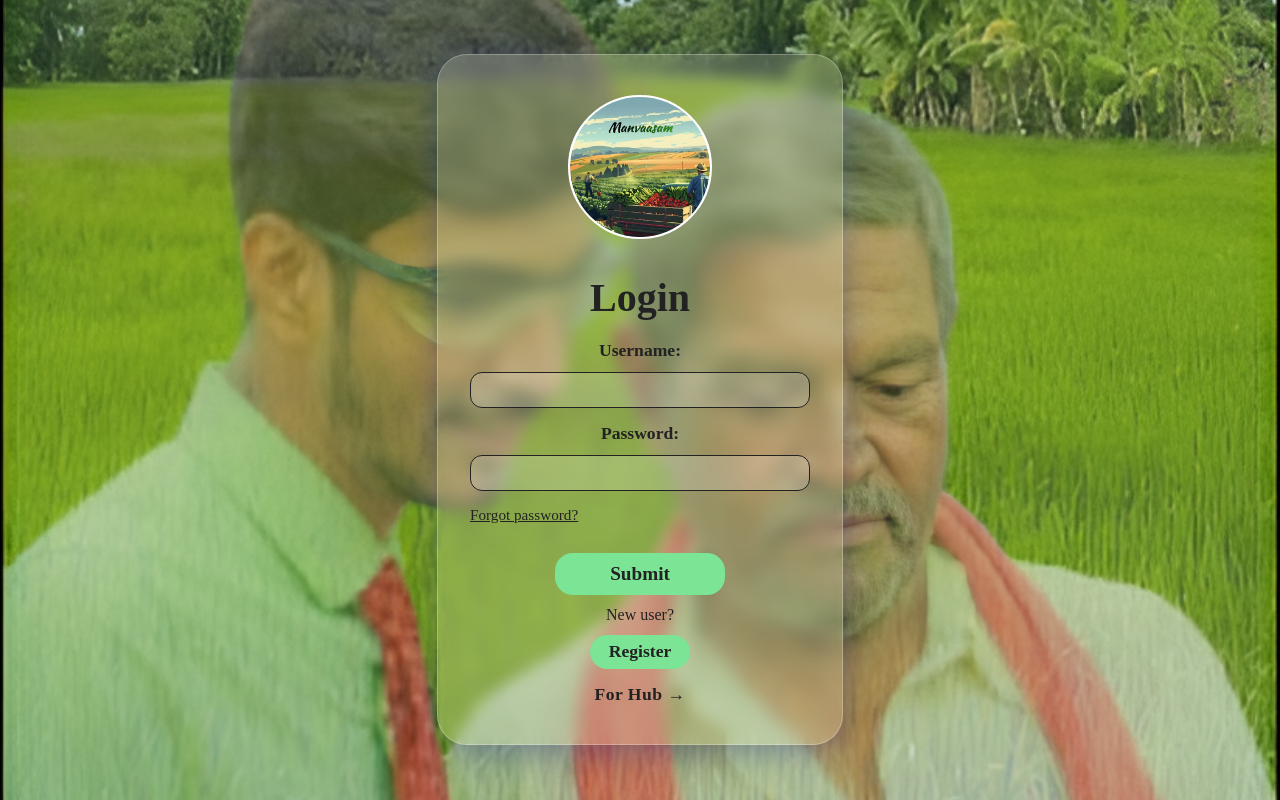
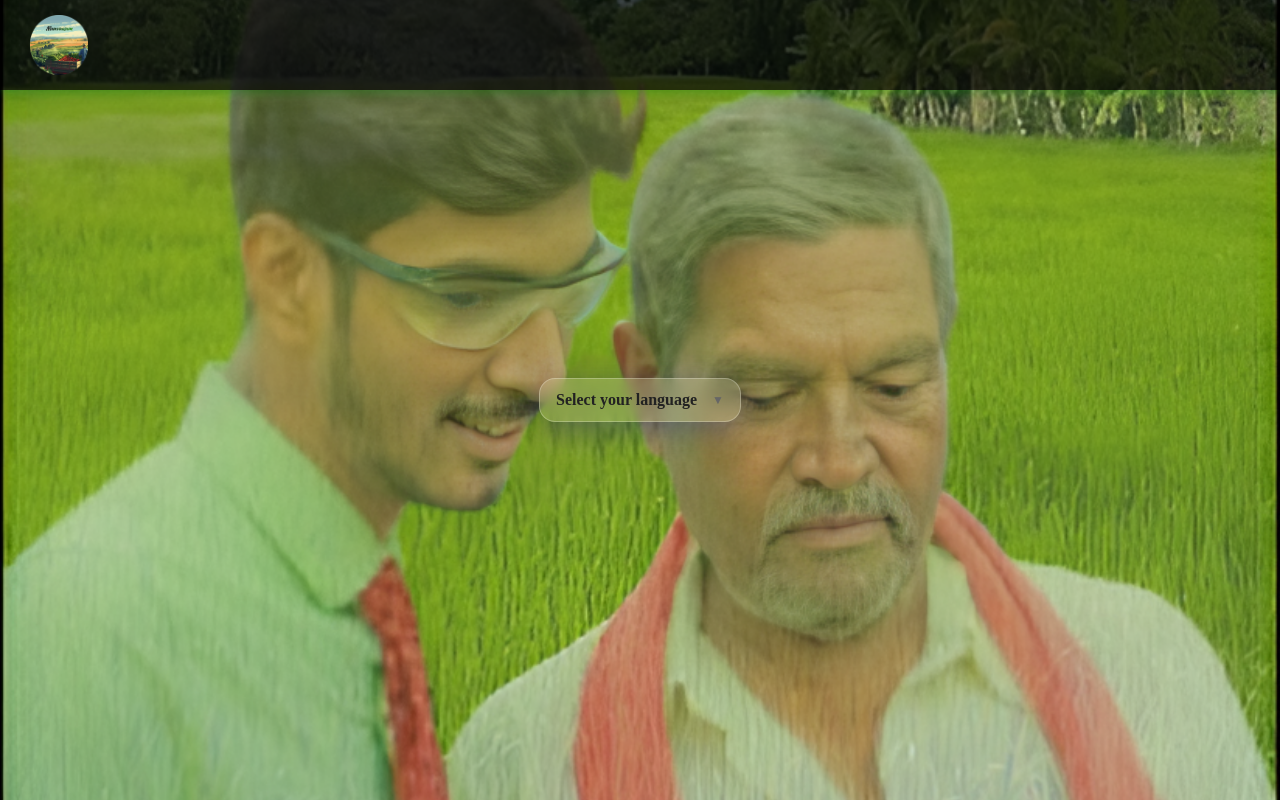
Before and after one commit to Divyadharshana5/Agri-website, a React (Vite) app: page / in a window 1280 px wide. Both pictures are taken after a click on the button "Explore Now". Built offline with nearby package versions, Linux system fonts and the light colour scheme.

Commit message:
Add Language selection feature to App component with new Language component and styles

```diff
--- a/src/App.jsx
+++ b/src/App.jsx
@@ -2,20 +2,39 @@ import React, { useState } from "react";
 import Navbar from "./components/Navbar/Navbar";
 import Home from "./components/Home/Home";
 import Login from "./components/Login/Login";
+import Language from "./components/Language/Language";
 
 import "./App.css";
 
 function App() {
-  const [showLogin, setShowLogin] = useState(false);
+  const [currentPage, setCurrentPage] = useState("home"); // "home", "language", "login"
+
+  const handleExploreClick = () => {
+    setCurrentPage("language");
+  };
+
+  const handleLanguageSelect = (language) => {
+    console.log(`Selected language: ${language}`);
+    setCurrentPage("login");
+  };
+
+  const renderCurrentPage = () => {
+    switch (currentPage) {
+      case "home":
+        return <Home onExploreClick={handleExploreClick} />;
+      case "language":
+        return <Language onLanguageSelect={handleLanguageSelect} />;
+      case "login":
+        return <Login />;
+      default:
+        return <Home onExploreClick={handleExploreClick} />;
+    }
+  };
 
   return (
     <div className="app-container">
       <Navbar />
-      {!showLogin ? (
-        <Home onExploreClick={() => setShowLogin(true)} />
-      ) : (
-        <Login />
-      )}
+      {renderCurrentPage()}
     </div>
   );
 }
--- /dev/null
+++ b/src/components/Language/Language.css
@@ -0,0 +1,101 @@
+.language-container {
+  position: fixed;
+  top: 0;
+  left: 0;
+  width: 100%;
+  height: 100%;
+  display: flex;
+  align-items: center;
+  justify-content: center;
+  z-index: 1000;
+}
+
+.language-dropdown {
+  background: rgba(255, 255, 255, 0.18);
+  border-radius: 16px;
+  box-shadow: 0 8px 32px 0 rgba(31, 38, 135, 0.37);
+  backdrop-filter: blur(8px);
+  -webkit-backdrop-filter: blur(8px);
+  border: 1.5px solid rgba(255, 255, 255, 0.25);
+  min-width: 200px;
+  overflow: hidden;
+}
+
+.language-header {
+  display: flex;
+  justify-content: space-between;
+  align-items: center;
+  padding: 12px 16px;
+  cursor: pointer;
+  color: #222;
+  font-weight: 500;
+  font-family: serif;
+  transition: background-color 0.2s;
+  font-weight: bold;
+}
+
+.language-header:hover {
+  background: rgba(255, 255, 255, 0.1);
+}
+
+.dropdown-arrow {
+  font-size: 12px;
+  transition: transform 0.3s ease;
+  color: #666;
+}
+
+.dropdown-arrow.open {
+  transform: rotate(180deg);
+}
+
+.language-options {
+  border-top: 1px solid rgba(255, 255, 255, 0.2);
+  animation: slideDown 0.3s ease;
+}
+
+.language-option {
+  padding: 12px 16px;
+  cursor: pointer;
+  color: #222 !important;
+  font-family: serif;
+  transition: background-color 0.2s;
+  border: none;
+  background: none;
+  width: 100%;
+  text-align: left;
+  font-size: 16px;
+  font-weight: normal;
+}
+
+.language-option:hover {
+  background: rgba(123, 228, 149, 0.2);
+  color: #222 !important;
+}
+
+.language-option.selected {
+  background: rgba(123, 228, 149, 0.1);
+  font-weight: normal;
+  color: #222 !important;
+}
+
+.language-option.selected:hover {
+  background: rgba(123, 228, 149, 0.3);
+  color: #222 !important;
+}
+
+.separator {
+  height: 1px;
+  background: rgba(0, 0, 0, 0.1);
+  margin: 0 8px;
+}
+
+@keyframes slideDown {
+  from {
+    opacity: 0;
+    transform: translateY(-10px);
+  }
+  to {
+    opacity: 1;
+    transform: translateY(0);
+  }
+}
--- /dev/null
+++ b/src/components/Language/Language.jsx
@@ -0,0 +1,57 @@
+import React, { useState } from "react";
+import "./Language.css";
+
+const Language = ({ onLanguageSelect }) => {
+  const [isOpen, setIsOpen] = useState(false);
+  const [selectedLanguage, setSelectedLanguage] = useState("English");
+
+  const languages = [
+    "English",
+    "Tamil",
+    "Telugu",
+    "Malayalam",
+    "Hindi",
+    "Bengali",
+  ];
+
+  const handleLanguageSelect = (language) => {
+    setSelectedLanguage(language);
+    setIsOpen(false);
+    if (onLanguageSelect) {
+      onLanguageSelect(language);
+    }
+  };
+
+  return (
+    <div className="language-container">
+      <div className="language-dropdown">
+        <div className="language-header" onClick={() => setIsOpen(!isOpen)}>
+          <span>Select your language</span>
+          <span className={`dropdown-arrow ${isOpen ? "open" : ""}`}>▼</span>
+        </div>
+
+        {isOpen && (
+          <div className="language-options">
+            {languages.map((language, index) => (
+              <div key={language}>
+                <div
+                  className={`language-option ${
+                    selectedLanguage === language ? "selected" : ""
+                  }`}
+                  onClick={() => handleLanguageSelect(language)}
+                >
+                  {language}
+                </div>
+                {index < languages.length - 1 && (
+                  <div className="separator"></div>
+                )}
+              </div>
+            ))}
+          </div>
+        )}
+      </div>
+    </div>
+  );
+};
+
+export default Language;
```
